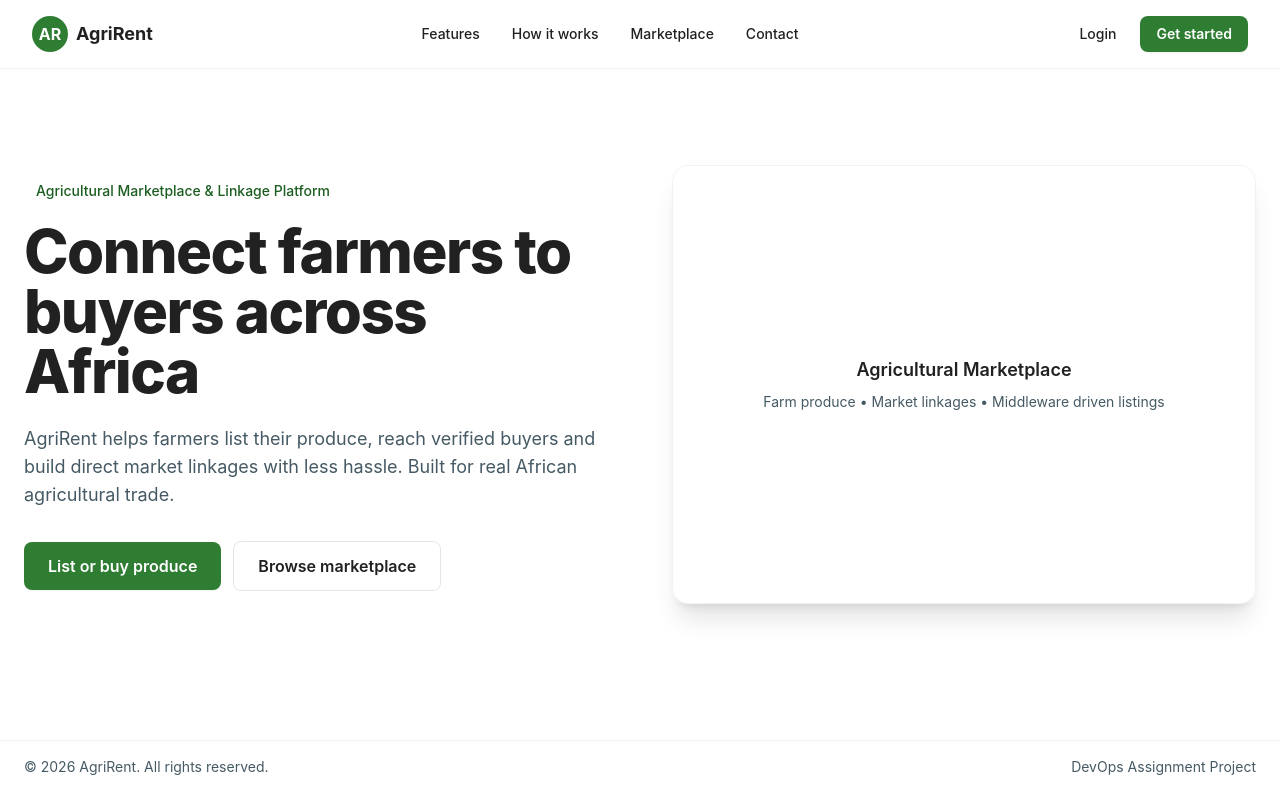
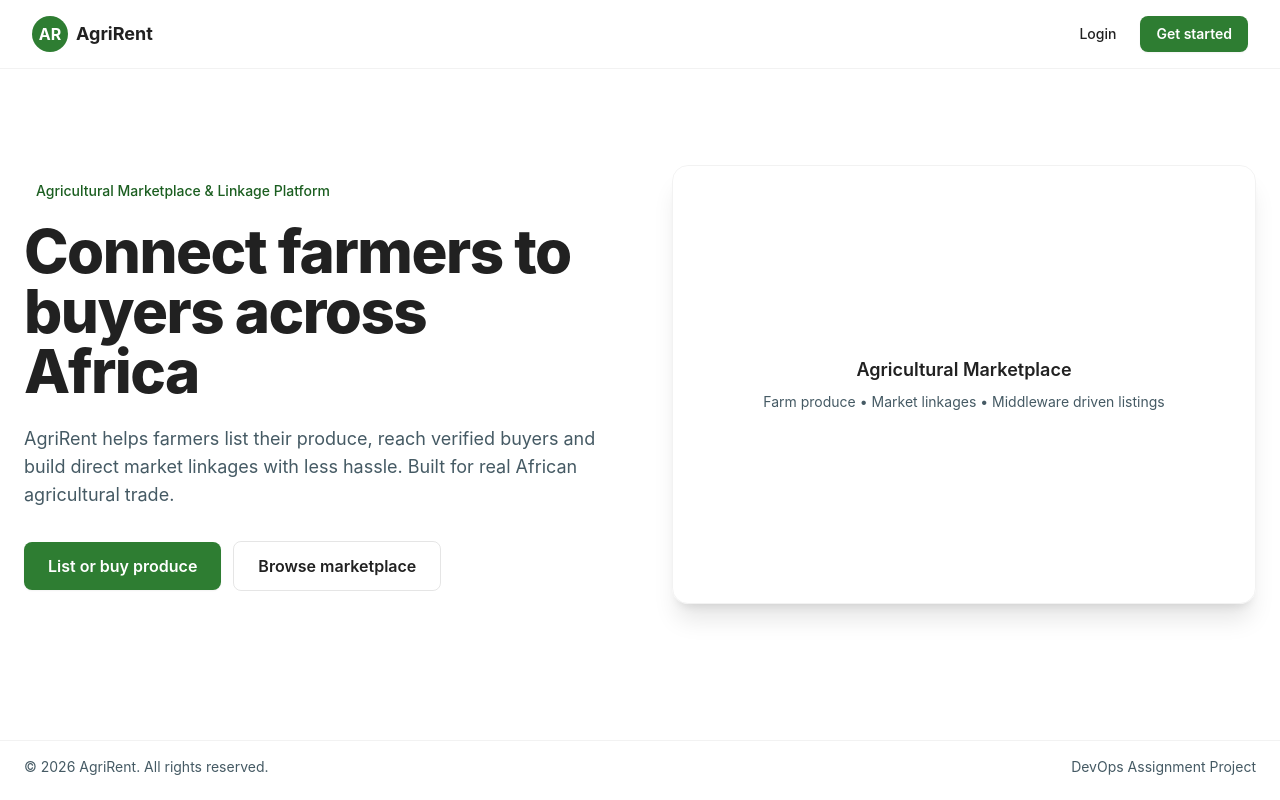
Before and after one commit to yankeedev/DevOps-Assignment, a React (Vite) app in the folder frontend/: page / in a window 1280 px wide. Built offline with nearby package versions, Linux system fonts and the light colour scheme; no server answers.

Commit message:
feat: remove navigation links from LandingPage for a cleaner UI

```diff
--- a/frontend/src/pages/LandingPage.tsx
+++ b/frontend/src/pages/LandingPage.tsx
@@ -16,13 +16,6 @@ export default function LandingPage() {
             </div>
             <span className="text-lg font-bold">AgriRent</span>
           </Link>
-
-          <nav className="hidden items-center gap-8 text-sm font-medium md:flex">
-            <a href="#features" className="hover:text-[var(--color-primary)]">Features</a>
-            <a href="#how-it-works" className="hover:text-[var(--color-primary)]">How it works</a>
-            <a href="#marketplace" className="hover:text-[var(--color-primary)]">Marketplace</a>
-            <a href="#contact" className="hover:text-[var(--color-primary)]">Contact</a>
-          </nav>
 
           <div className="flex items-center gap-3">
             <Link to="/login" className="hidden px-3 py-2 text-sm font-medium hover:text-[var(--color-primary)] sm:inline-block">
```
